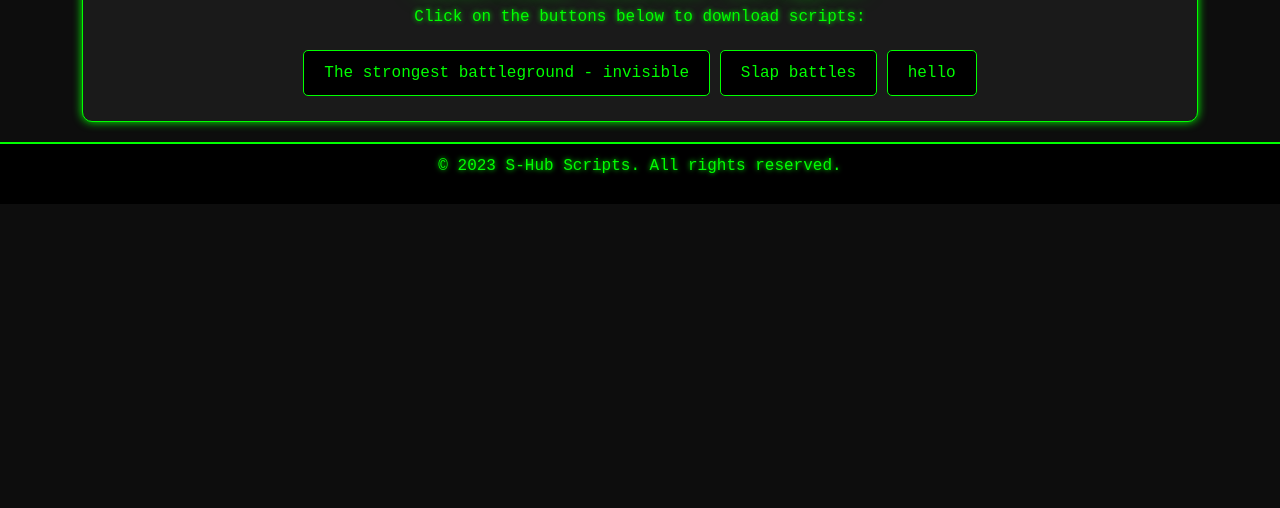
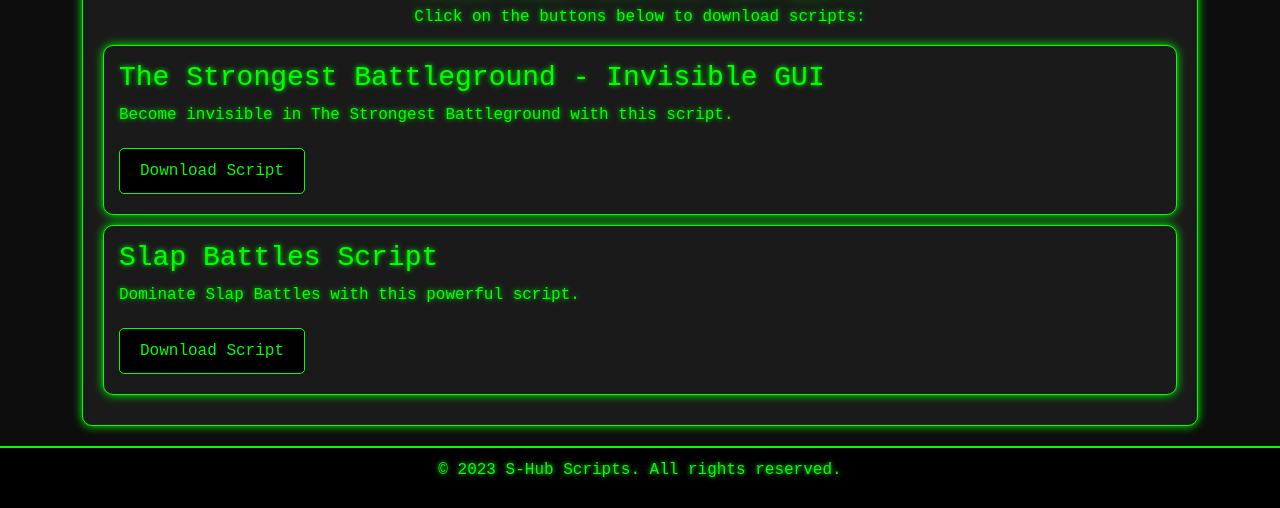
Before and after one commit to Showcaser1/script-hub, a plain HTML site: page index.html in a window 1280 px wide. Shown: the part 304-812 px from the top of the page. Drawn offline with nearby package versions, Linux system fonts and the light colour scheme.

Commit message:
Improved UI and added script cards

```diff
--- a/index.html
+++ b/index.html
@@ -87,6 +87,21 @@
             from, to { border-color: transparent; }
             50% { border-color: #00ff00; }
         }
+        .script-card {
+            background: #1a1a1a;
+            border: 1px solid #00ff00;
+            border-radius: 10px;
+            padding: 15px;
+            margin: 10px 0;
+            box-shadow: 0 0 10px #00ff00;
+        }
+        .script-card h3 {
+            color: #00ff00;
+            text-shadow: 0 0 5px #00ff00;
+        }
+        .script-card p {
+            color: #00ff00;
+        }
     </style>
 </head>
 <body>
@@ -108,10 +123,17 @@
             <h2 class="text-center glow">Download Roblox Scripts</h2>
             <p class="text-center">Click on the buttons below to download scripts:</p>
 
-            <div class="text-center">
-                <a href="scripts/script1.txt" download class="download-btn">The strongest battleground - invisible</a>
-                <a href="scripts/script2.txt" download class="download-btn">Slap battles</a>
-                <a href="scripts/script3.txt" download class="download-btn">hello</a>
+            <!-- Script Cards -->
+            <div class="script-card">
+                <h3>The Strongest Battleground - Invisible GUI</h3>
+                <p>Become invisible in The Strongest Battleground with this script.</p>
+                <a href="scripts/script1.txt" download class="download-btn">Download Script</a>
+            </div>
+
+            <div class="script-card">
+                <h3>Slap Battles Script</h3>
+                <p>Dominate Slap Battles with this powerful script.</p>
+                <a href="scripts/script2.txt" download class="download-btn">Download Script</a>
             </div>
         </div>
     </div>
```
